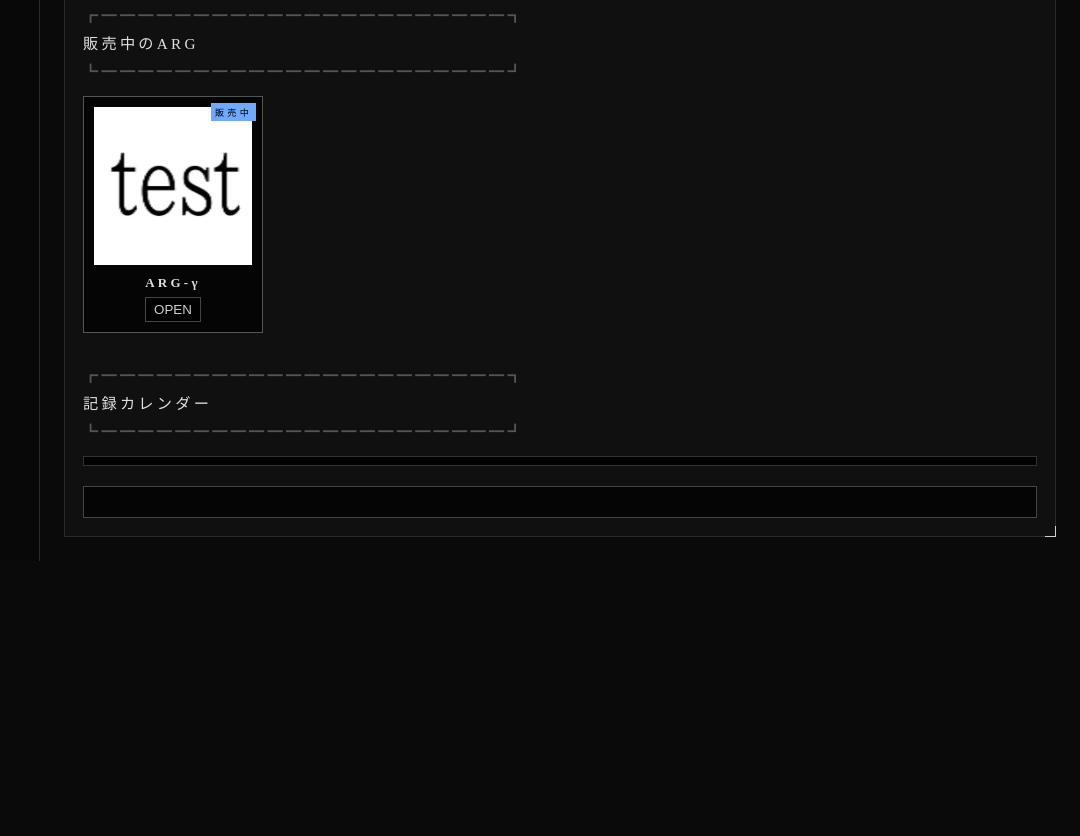
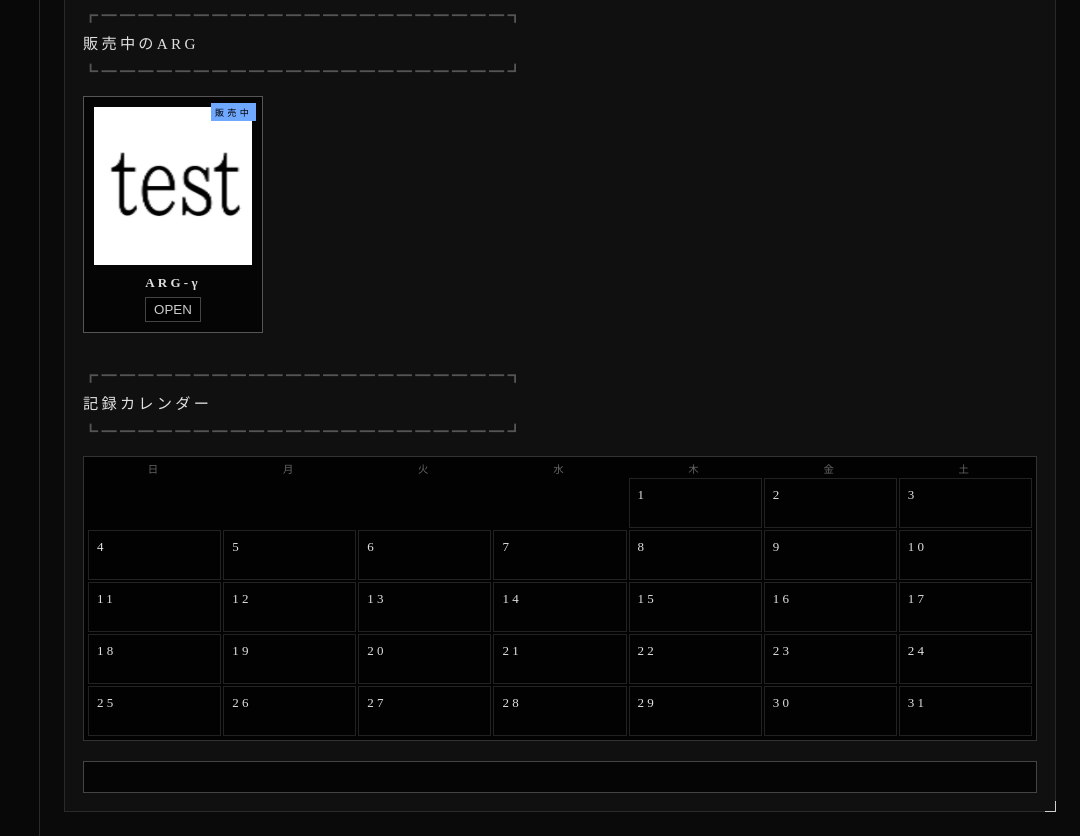
Before and after one commit to shinokuresatori/gensoureikai.com, a website: page public/viewer.html in a window 1280 px wide. Shown: the part 980-1816 px from the top of the page, without its empty margins (200-1280 px from the left). Before the commit the page ends 1541 px from the top, so only its background shows below. Drawn offline with Linux system fonts and the light colour scheme.

Commit message:
Update viewer.html

```diff
--- a/public/viewer.html
+++ b/public/viewer.html
@@ -351,6 +351,46 @@ function renderARG(){
 }
 renderARG();
 </script>
+<script>
+/* ===== カレンダー描画（最小・UI非変更） ===== */
+(function(){
+  const cal = document.getElementById("calendar");
+  if(!cal) return;
+
+  const now = new Date();
+  const year = now.getFullYear();
+  const month = now.getMonth(); // 0-based
+
+  const weekdays = ["日","月","火","水","木","金","土"];
+
+  // 曜日ヘッダ
+  weekdays.forEach(w=>{
+    const d = document.createElement("div");
+    d.className = "weekday";
+    d.textContent = w;
+    cal.appendChild(d);
+  });
+
+  // 月初の曜日
+  const firstDay = new Date(year, month, 1).getDay();
+  for(let i=0;i<firstDay;i++){
+    const e = document.createElement("div");
+    e.className = "day";
+    e.style.visibility = "hidden";
+    cal.appendChild(e);
+  }
+
+  // 月の日数
+  const lastDate = new Date(year, month + 1, 0).getDate();
+
+  for(let d=1; d<=lastDate; d++){
+    const cell = document.createElement("div");
+    cell.className = "day";
+    cell.textContent = d;
+    cal.appendChild(cell);
+  }
+})();
+</script>
 
 </body>
 </html>
```
